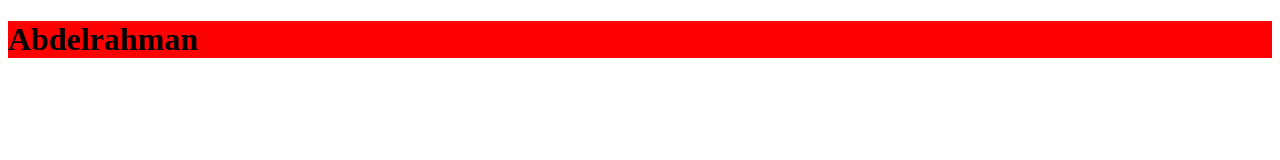
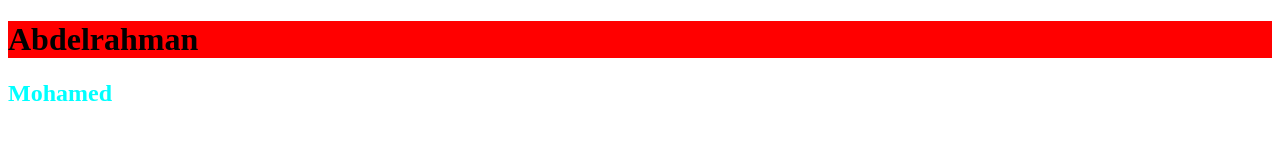
Before and after one commit to AbdooMoo/Test, a plain HTML site: page index.html in a window 1280 px wide. Drawn offline with Linux system fonts and the light colour scheme.

Commit message:
Edited jsdjdjs

```diff
--- a/CSS/main.css
+++ b/CSS/main.css
@@ -1,3 +1,6 @@
 h1{
     background-color: red;
 }
+h2{
+    color: aqua;
+}
--- a/index.html
+++ b/index.html
@@ -8,5 +8,6 @@
 </head>
 <body>
     <h1>Abdelrahman</h1>
+    <h2>Mohamed</h2>
 </body>
 </html>
```
